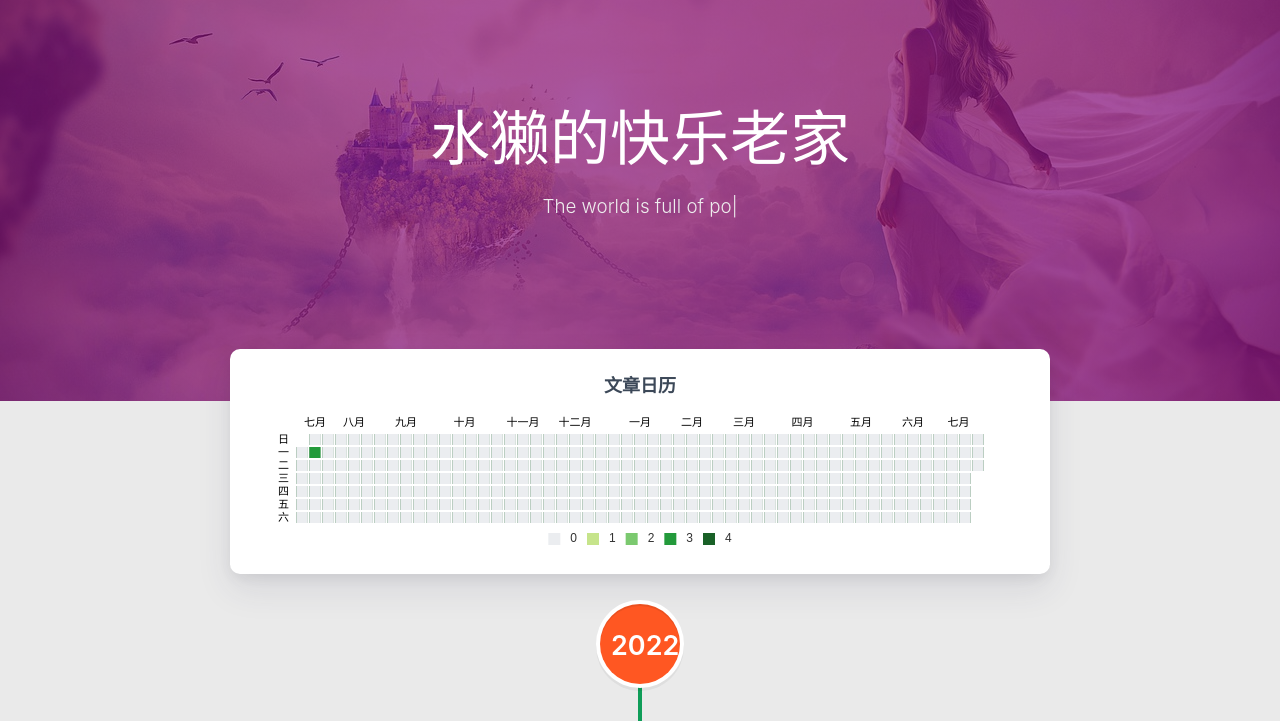
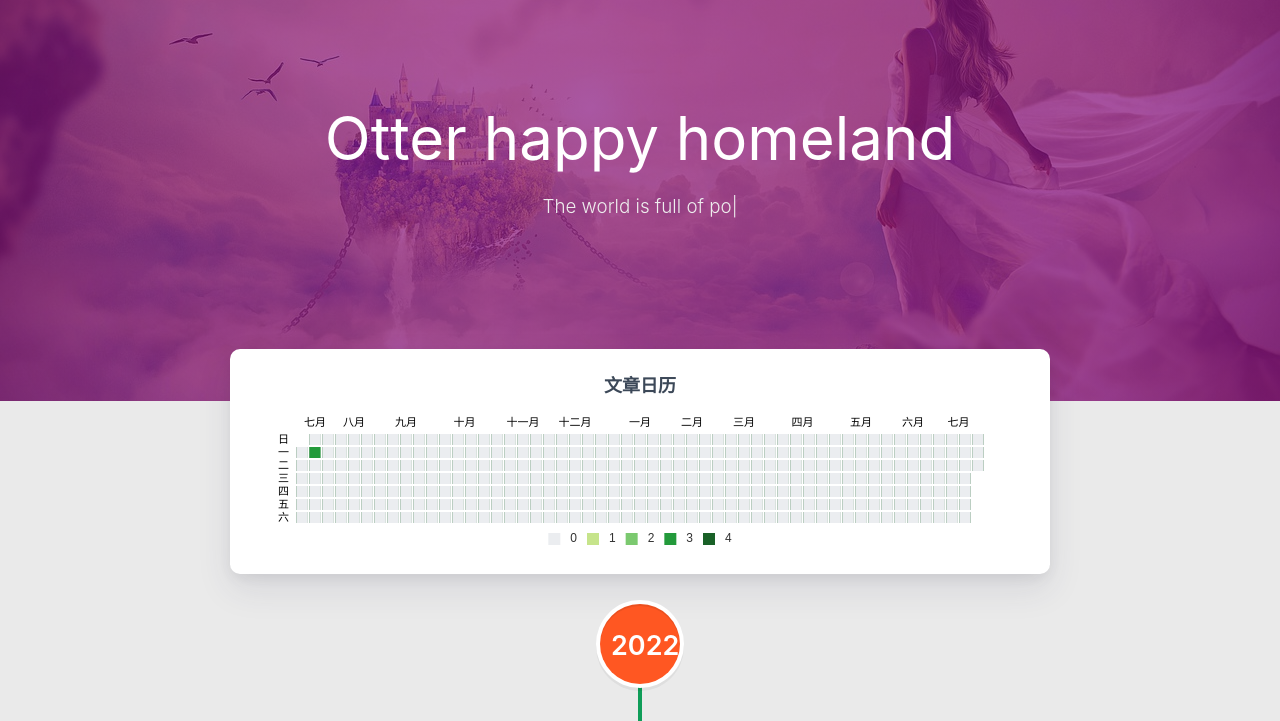
Before and after one commit to njuster18/njuster18.github.io, a plain HTML site: page archives/2022/07/index.html in a window 1280 px wide. Shown: the part 79-800 px from the top of the page. Drawn offline with Linux system fonts and the light colour scheme; some packages are replaced by stand-ins of ours; no server answers; a script that the page names is missing.

Commit message:
Site updated: 2023-07-18 00:28:07

```diff
--- a/archives/2022/07/index.html
+++ b/archives/2022/07/index.html
@@ -312,7 +312,7 @@
         <div class="brand">
             <div class="title center-align">
 
-                水獭的快乐老家
+                Otter happy homeland
 
             </div>
 
```
Also changed, not shown: archives/2022/index.html (+1 -1 lines), archives/index.html (+1 -1 lines), categories/doc/index.html (+1 -1 lines), index.html (+1 -1 lines), tags/doc/index.html (+1 -1 lines).
